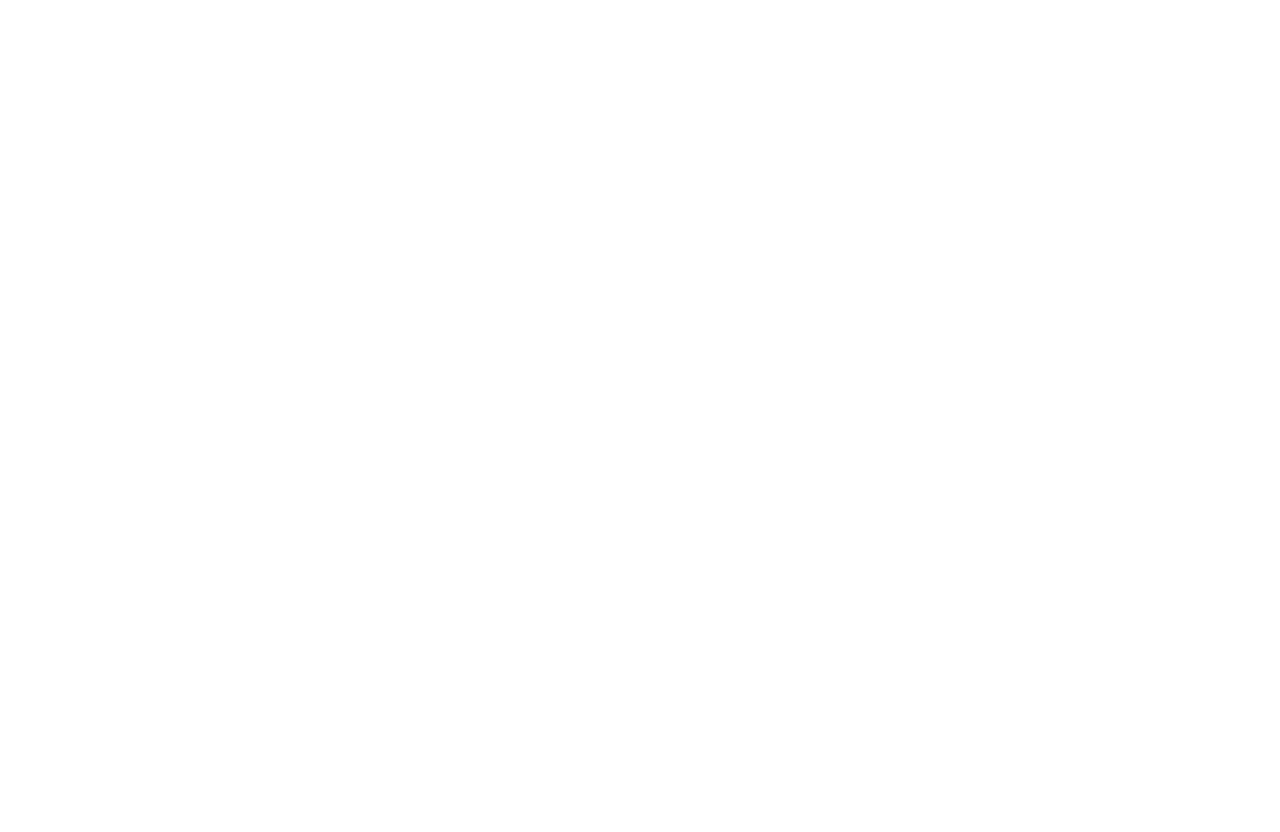
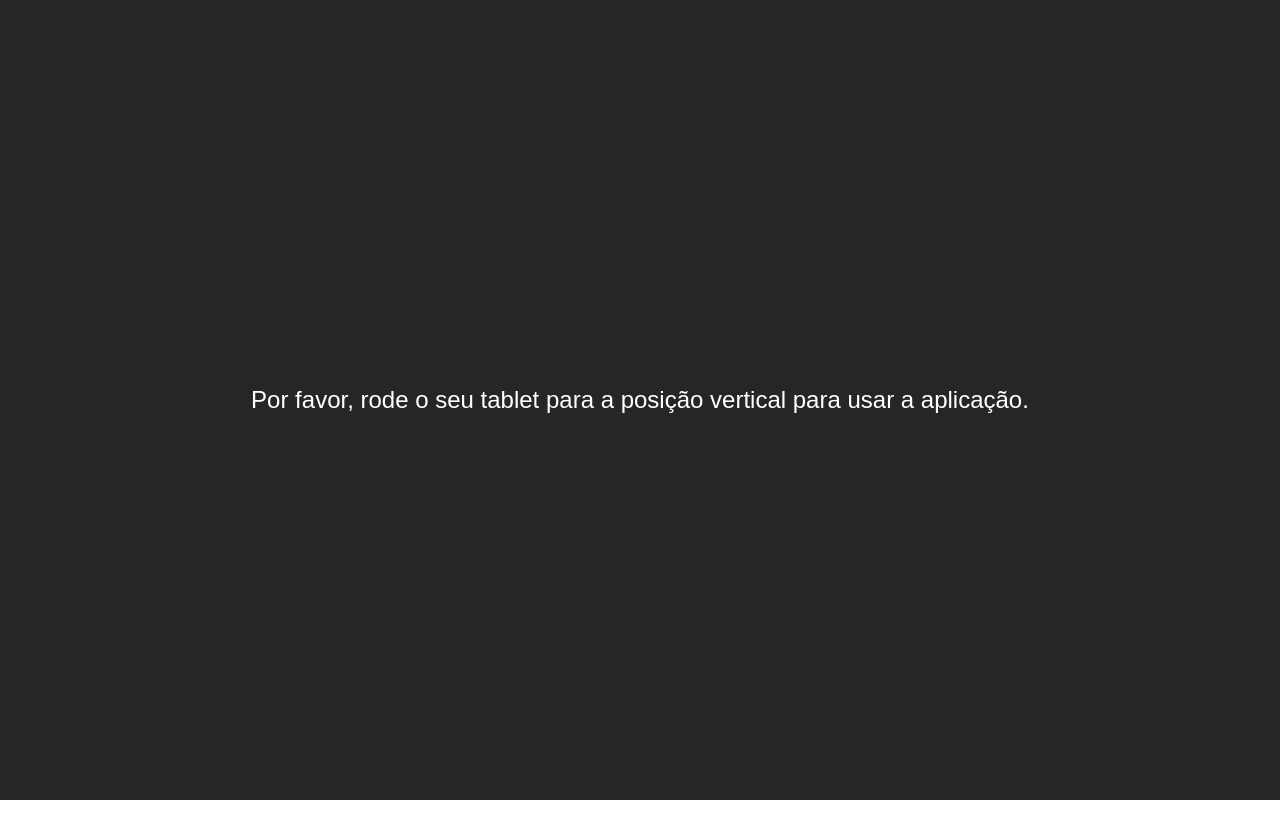
Before and after one commit to constancacc/Voto-Acessivel, a React (Vite) app in the folder voto-acessivel/: page / in a window 1280 px wide. Before the commit the page ends 800 px from the top, so only its background shows below. Built offline with nearby package versions, Linux system fonts and the light colour scheme.

Commit message:
orientation warning

```diff
--- a/voto-acessivel/src/App.jsx
+++ b/voto-acessivel/src/App.jsx
@@ -2,12 +2,14 @@
 import reactLogo from './assets/react.svg'
 import viteLogo from '/vite.svg'
 import './App.css'
+import OrientationWarning from './components/OrientationWarning';
 
 function App() {
   const [count, setCount] = useState(0)
 
   return (
     <>
+    <OrientationWarning />
       <main>
 
       </main>
--- /dev/null
+++ b/voto-acessivel/src/components/OrientationWarning.jsx
@@ -0,0 +1,46 @@
+import React, { useEffect, useState } from 'react';
+
+function OrientationWarning() {
+  const [isLandscape, setIsLandscape] = useState(false);
+
+  useEffect(() => {
+    const mediaQuery = window.matchMedia("(orientation: landscape)");
+
+    const handleOrientationChange = (e) => {
+      setIsLandscape(e.matches);
+    };
+
+    handleOrientationChange(mediaQuery); // verifica no load
+
+    mediaQuery.addEventListener('change', handleOrientationChange);
+
+    return () => {
+      mediaQuery.removeEventListener('change', handleOrientationChange);
+    };
+  }, []);
+
+  if (!isLandscape) return null;
+
+  return (
+    <div style={{
+      position: 'fixed',
+      inset: 0,
+      backgroundColor: 'rgba(0,0,0,0.85)',
+      color: 'white',
+      zIndex: 9999,
+      display: 'flex',
+      alignItems: 'center',
+      justifyContent: 'center',
+      textAlign: 'center',
+      padding: '1rem',
+      fontSize: '1.5rem',
+      fontFamily: 'var(--font-family)',
+    }}>
+      <div>
+        <p>Por favor, rode o seu tablet para a posição vertical para usar a aplicação.</p>
+      </div>
+    </div>
+  );
+}
+
+export default OrientationWarning;
--- a/voto-acessivel/src/index.css
+++ b/voto-acessivel/src/index.css
@@ -1,12 +1,20 @@
+@import './styles/variables.css';
+
 :root {
-  font-family: system-ui, Avenir, Helvetica, Arial, sans-serif;
-  line-height: 1.5;
+  /* Tipografia */
+  font-family: var(--font-family);
   font-weight: 400;
+  font-size: var(--font-base-size);
+  line-height: var(--line-height-multiplier);
+  letter-spacing: var(--letter-spacing);
+  word-spacing: var(--word-spacing);
 
+  /* Cores */
+  color: var(--black);
+  background-color: var(--white);
+
+  /* Renderização */
   color-scheme: light dark;
-  color: rgba(255, 255, 255, 0.87);
-  background-color: #242424;
-
   font-synthesis: none;
   text-rendering: optimizeLegibility;
   -webkit-font-smoothing: antialiased;
@@ -14,18 +22,38 @@
 }
 
 body {
-  margin: 0;
+  margin: 0 auto;
+  padding: 1rem;
   display: flex;
   place-items: center;
+
   min-width: 320px;
   min-height: 100vh;
+
+  max-width: var(--max-text-width);
+  color: inherit;
+  background-color: inherit;
 }
 
-
+/* Preferência para modo claro */
 @media (prefers-color-scheme: light) {
   :root {
-    color: #213547;
-    background-color: #ffffff;
+    color: var(--black);
+    background-color: var(--white);
   }
+}
 
+/* Preferência para modo escuro */
+@media (prefers-color-scheme: dark) {
+  :root {
+    color: var(--white);
+    background-color: var(--black);
+  }
 }
+/*--------- TABLET -------------*/
+@media (max-width: 768px) {
+
+  body {
+    padding: 1rem 0.5rem;                /* padding horizontal mais estreito */
+  }
+}
--- /dev/null
+++ b/voto-acessivel/src/styles/variables.css
@@ -0,0 +1,23 @@
+:root {
+    /*Cores*/
+    --active: #327353;
+    --screen-reader-active: #004682;
+
+    --destructive: #DE3321;
+
+    --primary: #F9D849;
+    --primary-stroke: #8F6F00 ;
+    --secundary: #E0E0E0;
+    --secundary-stroke:#767676 ;
+
+    --white: #FFFFFF;
+    --black: #000000;
+
+    /* Tipografia */
+    --font-base-size: 16px;             /* tamanho base da fonte */
+    --line-height-multiplier: 1.5;     /* altura da linha: 16px * 1.5 = 24px */
+    --paragraph-margin-multiplier: 2;  /* margem inferior do parágrafo: 16px * 2 = 32px */
+    --max-text-width: 80ch;  /*  largura máxima do texto para legibilidade 50-80 caracteres */
+
+    --font-family: 'Atkinson Hyperlegible', Arial, sans-serif;
+  }
```
